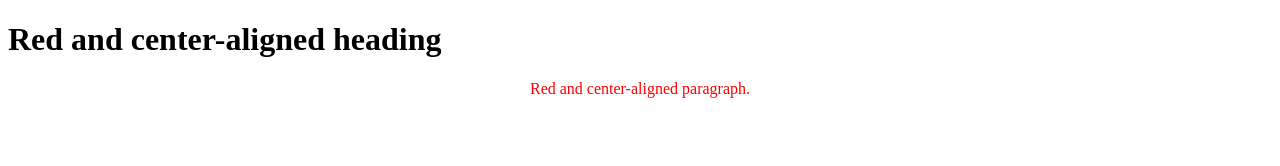
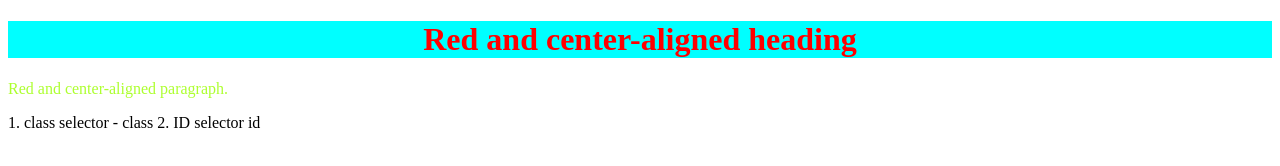
Before and after one commit to princesshavy/css, a plain HTML site: page class_selector.html in a window 1280 px wide. Drawn offline with Linux system fonts and the light colour scheme.

Commit message:
Difference between class and ID selectors

```diff
--- a/class_selector.html
+++ b/class_selector.html
@@ -2,16 +2,28 @@
 <html>
 <head>
 <style>
-.center{
+.hvh{
   text-align: center;
   color: red;
+}
+
+.ghh {
+    background-color: aqua;
+}
+
+#center {
+    color: greenyellow;
 }
 </style>
 </head>
 <body>
 
-<h1 class="hvh">Red and center-aligned heading</h1>
-<p class="center">Red and center-aligned paragraph.</p>
+<h1 class="hvh ghh">Red and center-aligned heading</h1>
+
+<p id="center">Red and center-aligned paragraph.</p>
 
 </body>
 </html>
+
+1. class selector - class
+2. ID selector id
```
